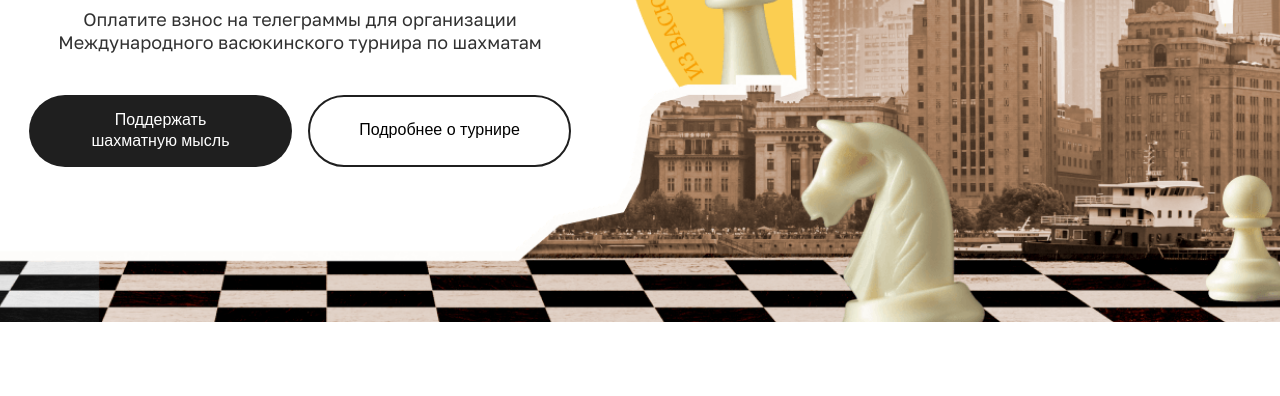
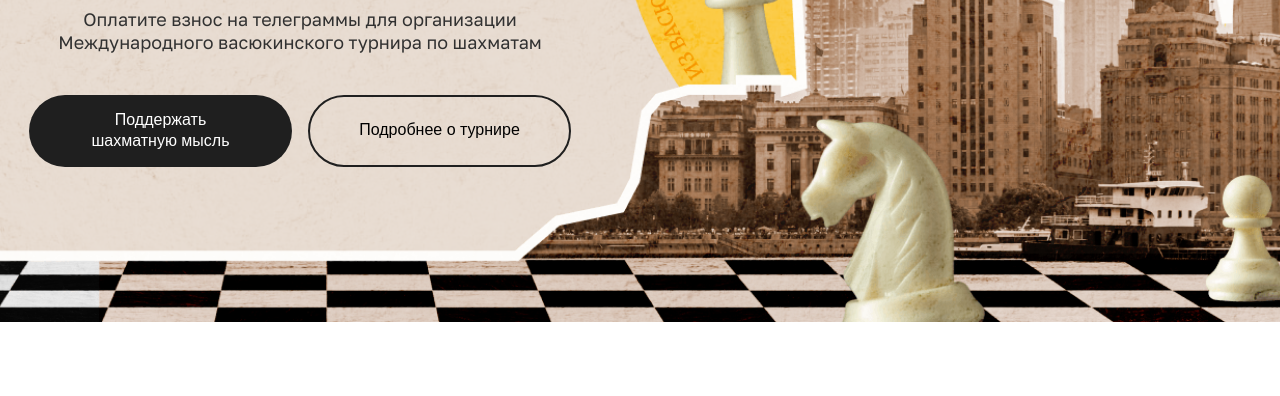
Before and after one commit to dazeGG/yandex-test, a plain HTML site: page index.html in a window 1280 px wide. Shown: the part 404-800 px from the top of the page. Drawn offline with Linux system fonts and the light colour scheme; a web font is replaced by a local one.

Commit message:
feat: add hero texture

```diff
--- a/css/style.css
+++ b/css/style.css
@@ -24,10 +24,25 @@ h3 {
 .hero {
     padding-top: 26px;
     position: relative;
+    background-color: #E9DED4;
+}
+
+.hero::before {
+    content: '';
+    position: absolute;
+    inset: 0;
+    background-image: url('../assets/images/hero-texture.jpg');
+    background-size: cover;
+    mix-blend-mode: color-burn;
+    opacity: 0.6;
+    pointer-events: none;
+    z-index: 2;
 }
 
 .hero__container {
+    position: relative;
     height: 700px;
+    z-index: 3;
 }
 
 .hero__decoration {
@@ -36,6 +51,7 @@ h3 {
     top: 0;
     left: 0;
     object-fit: cover;
+    z-index: 1;
 }
 
 .hero__logo {
--- a/index.html
+++ b/index.html
@@ -9,9 +9,9 @@
 </head>
 <body>
     <div class="hero">
+        <img src="./assets/images/hero-decoration.png" alt="" class="hero__decoration">
+
         <div class="hero__container container">
-            <img src="./assets/images/hero-decoration.png" alt="" class="hero__decoration">
-
             <img class="hero__logo" src="./assets/icons/logo.svg" alt="КЛУБ ЧЕТЫРЕХ КОНЕЙ" />
 
             <div class="hero__content">
```
Also changed, not shown: assets/images/hero-texture.jpg (added).
